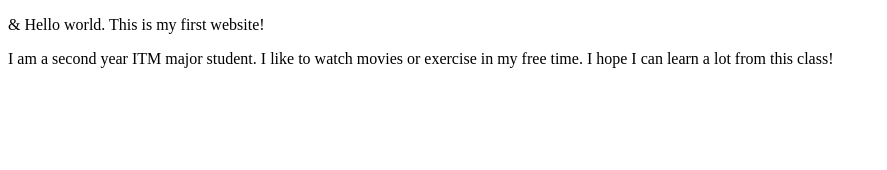
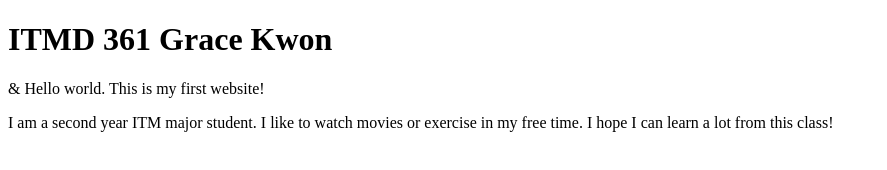
Before and after one commit to GraceKwon0507/lab01, a plain HTML site: page lab01.html in a window 1280 px wide. Shown: the whole page, without its empty margins (0-887 px from the left). Drawn offline with Linux system fonts and the light colour scheme.

Commit message:
adding a headline

```diff
--- a/lab01.html
+++ b/lab01.html
@@ -5,6 +5,7 @@
 	<title>ITMD-361 Internet Technologies and Web Design</title>
 </head>
 <body>
+  <h1>ITMD 361 Grace Kwon</h1>
   <p>&amp; Hello world. This is my first website!</p>
   <p>I am a second year ITM major student. I like to watch movies or exercise in my free time. I hope I can learn a lot from this class!</p>
 </body>
```
